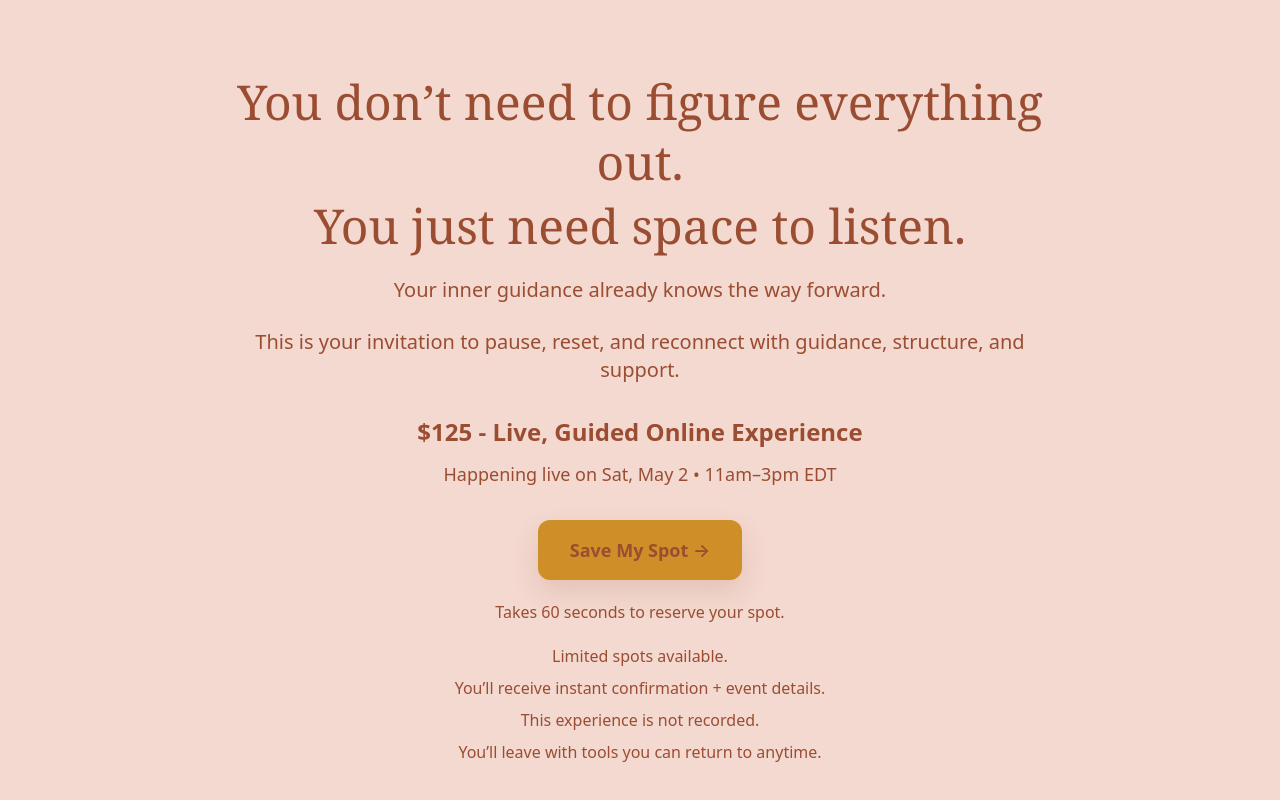
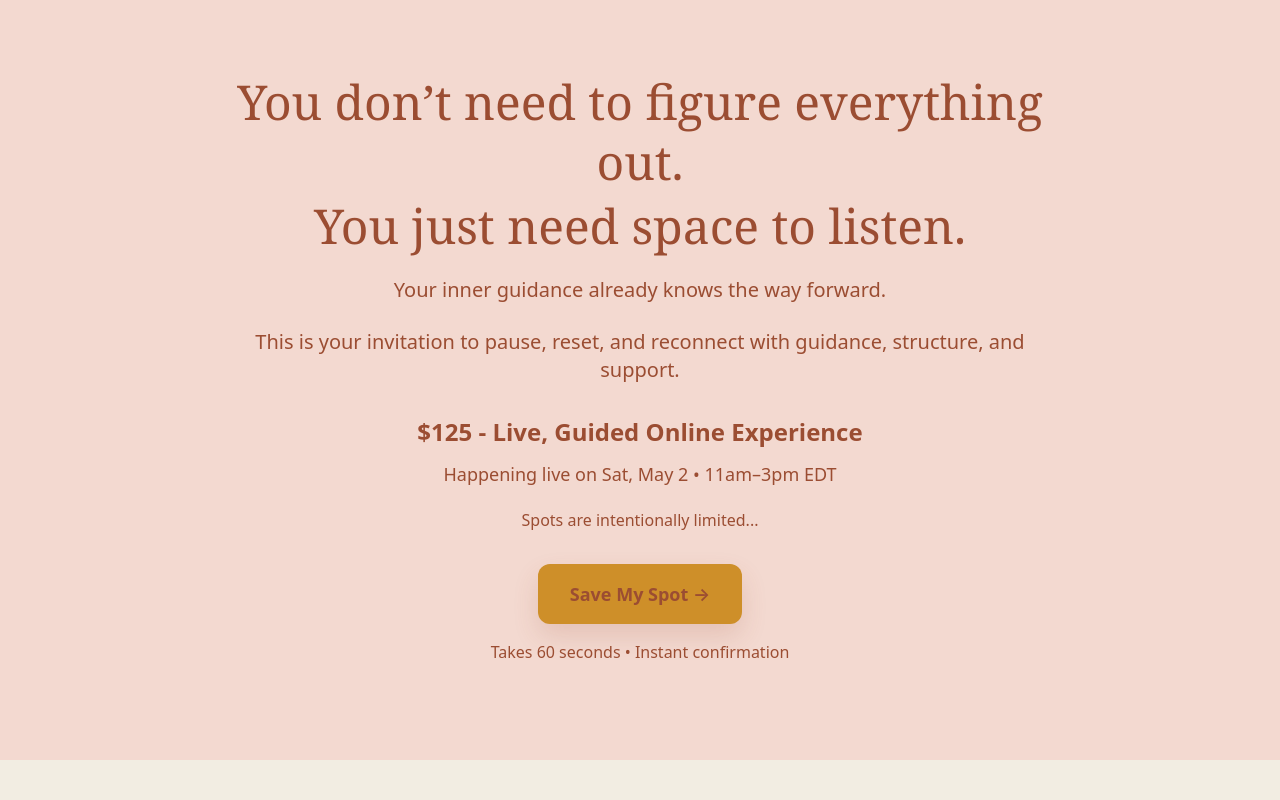
Before and after one commit to CarySears/Full-Moon-Retreat, a Next.js app: page / in a window 1280 px wide. Shown: the part 6381-7181 px from the top of the page. After the commit the page ends 7141 px from the top, so only its background shows below. Built offline with nearby package versions, Linux system fonts and the light colour scheme.

Commit message:
Simplify final CTA block copy
Co-authored-by: CarySears <CarySears@users.noreply.github.com>

```diff
--- a/components/full-moon-retreat/FinalCtaSection.tsx
+++ b/components/full-moon-retreat/FinalCtaSection.tsx
@@ -19,6 +19,7 @@ export function FinalCtaSection() {
         <p className="mt-3 text-base text-[#9B4D32] md:text-lg">
           Happening live on Sat, May 2 • 11am–3pm EDT
         </p>
+        <p className="mt-5 text-base text-[#9B4D32]">Spots are intentionally limited...</p>
         <a
           href="#reserve"
           className="mt-8 inline-flex w-full justify-center rounded-xl bg-[#CE8F29] px-8 py-4 text-base font-semibold text-[#9B4D32] transition hover:brightness-95 focus-visible:outline focus-visible:outline-2 focus-visible:outline-offset-2 focus-visible:outline-[#9B4D32] sm:w-auto md:text-lg"
@@ -26,15 +27,7 @@ export function FinalCtaSection() {
         >
           Save My Spot →
         </a>
-        <p className="mt-5 text-base text-[#9B4D32]">Takes 60 seconds to reserve your spot.</p>
-        <p className="mt-5 text-base text-[#9B4D32]">Limited spots available.</p>
-        <p className="mt-2 text-sm text-[#9B4D32] md:text-base">
-          You’ll receive instant confirmation + event details.
-        </p>
-        <p className="mt-2 text-sm text-[#9B4D32] md:text-base">This experience is not recorded.</p>
-        <p className="mt-2 text-sm text-[#9B4D32] md:text-base">
-          You’ll leave with tools you can return to anytime.
-        </p>
+        <p className="mt-4 text-sm text-[#9B4D32] md:text-base">Takes 60 seconds • Instant confirmation</p>
       </div>
     </section>
   );
```
